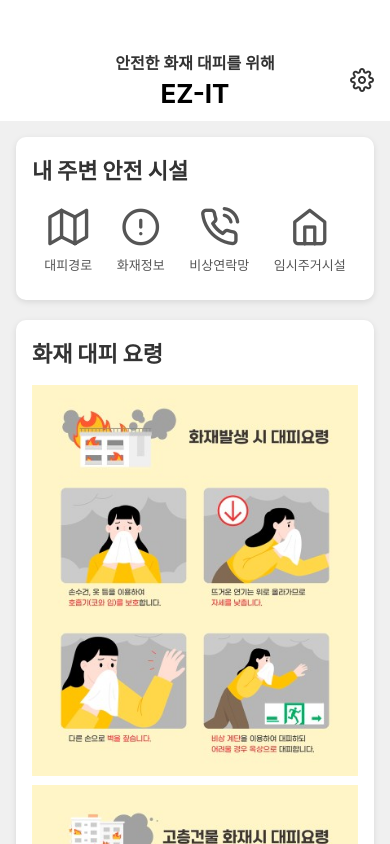
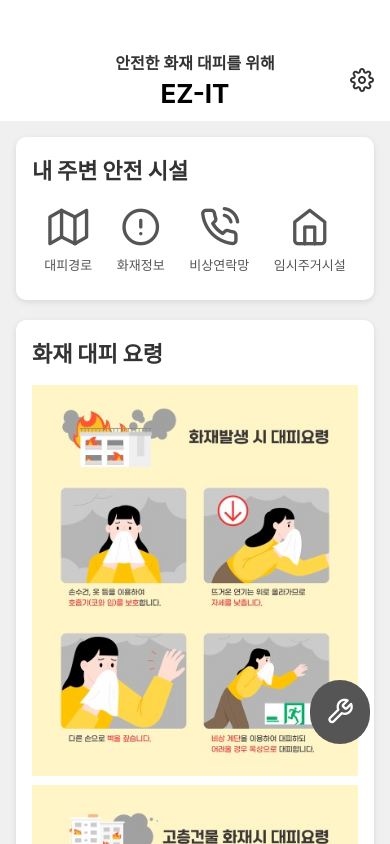
Before and after one commit to KangJiUng/Gaeshin-Frontier-25-1, a React Native app in the folder mobile/: screen /Home in a window 390 px wide. Built offline with nearby package versions, Linux system fonts and the light colour scheme.

Commit message:
For evacuation screen testing

```diff
--- a/mobile/App.tsx
+++ b/mobile/App.tsx
@@ -159,6 +159,22 @@ export default function HomeScreen() {
           <Feather name="alert-triangle" size={28} color="#fff" />
         </TouchableOpacity>
       )}
+
+      {/* 화재대피화면 테스트용 코드 */}
+      {__DEV__ && (
+        <TouchableOpacity
+          style={[
+            styles.floatingButton,
+            { bottom: 100, backgroundColor: "#555" },
+          ]}
+          onPress={() => {
+            navigation.navigate("FireDetected");
+            useEvacuationStore.getState().setState("detected");
+          }}
+        >
+          <Feather name="tool" size={28} color="#fff" />
+        </TouchableOpacity>
+      )}
     </View>
   );
 }
```
